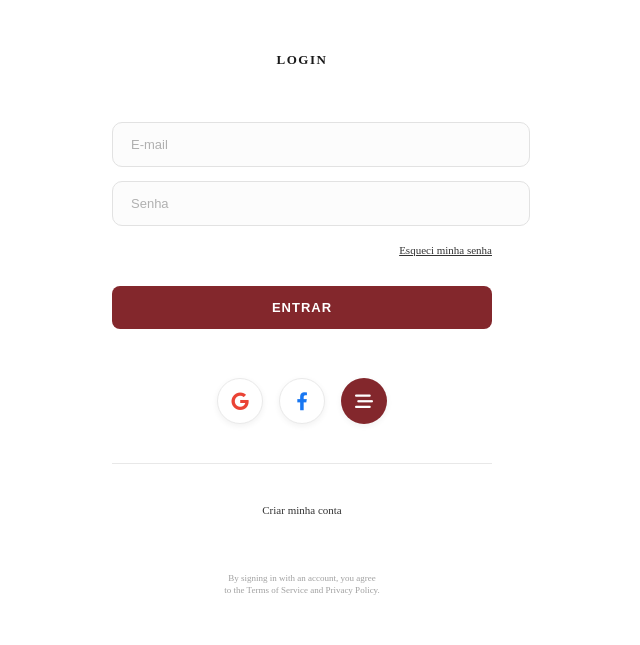
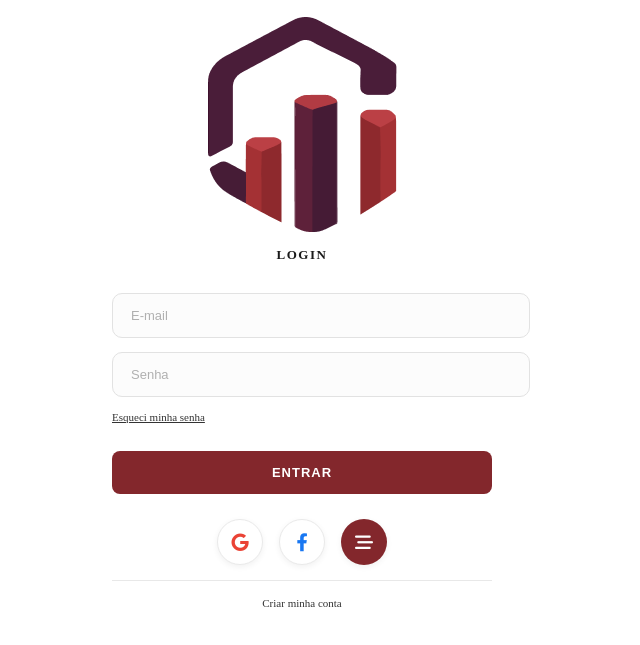
Before and after one commit to caiooozs/zerotomei-front, a plain HTML site: page pages/auth/Login/index.html in a window 1280 px wide. Shown: the part 251-896 px from the top of the page, without its empty margins (338-978 px from the left). Drawn offline with Linux system fonts and the light colour scheme.

```diff
--- a/pages/auth/Login/index.html
+++ b/pages/auth/Login/index.html
@@ -17,6 +17,10 @@
     <div class="logo-container">
       <img src="">
     </div>
+
+  <div>
+    <img src = "imagens/Group 5.png">
+  </div>
 
     <h2 class="title">LOGIN</h2>
 
@@ -50,14 +54,11 @@
     </div>
 
     <div class="divider"></div>
-
     <div class="signup-link">
       <a href="#">Criar minha conta</a>
     </div>
 
-    <footer class="footer-terms">
-      By signing in with an account, you agree<br>to the Terms of Service and Privacy Policy.
-    </footer>
+
 
   </div>
 
--- a/pages/auth/Login/style.css
+++ b/pages/auth/Login/style.css
@@ -84,10 +84,15 @@ form {
   margin-bottom: 28px;
 }
 
+
 .forgot-password a {
   font-size: 11px;
   color: #333333;
   text-decoration: underline;
+}
+
+.forgot-password{
+  display: flex;
 }
 
 /* Botão Entrar */
```
Also changed, not shown: pages/auth/Login/imagens/Group 5.png (added).
